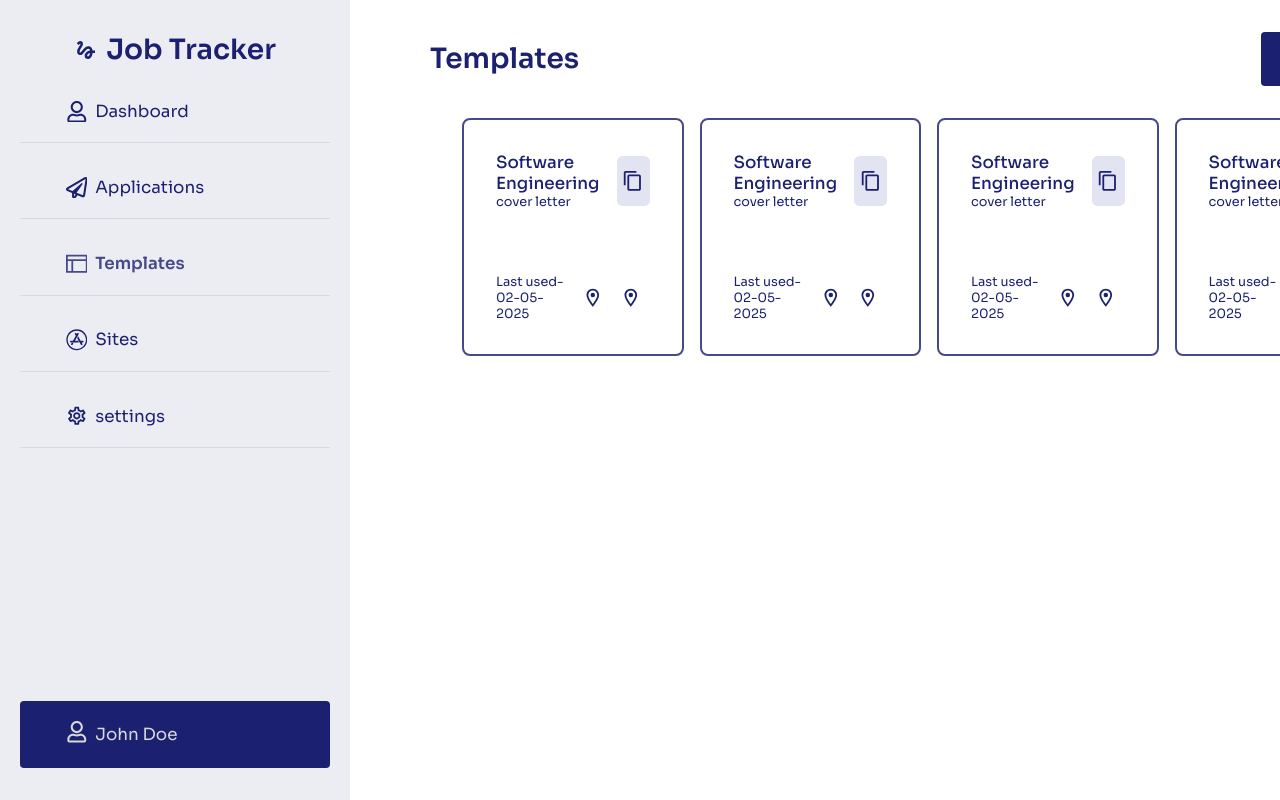
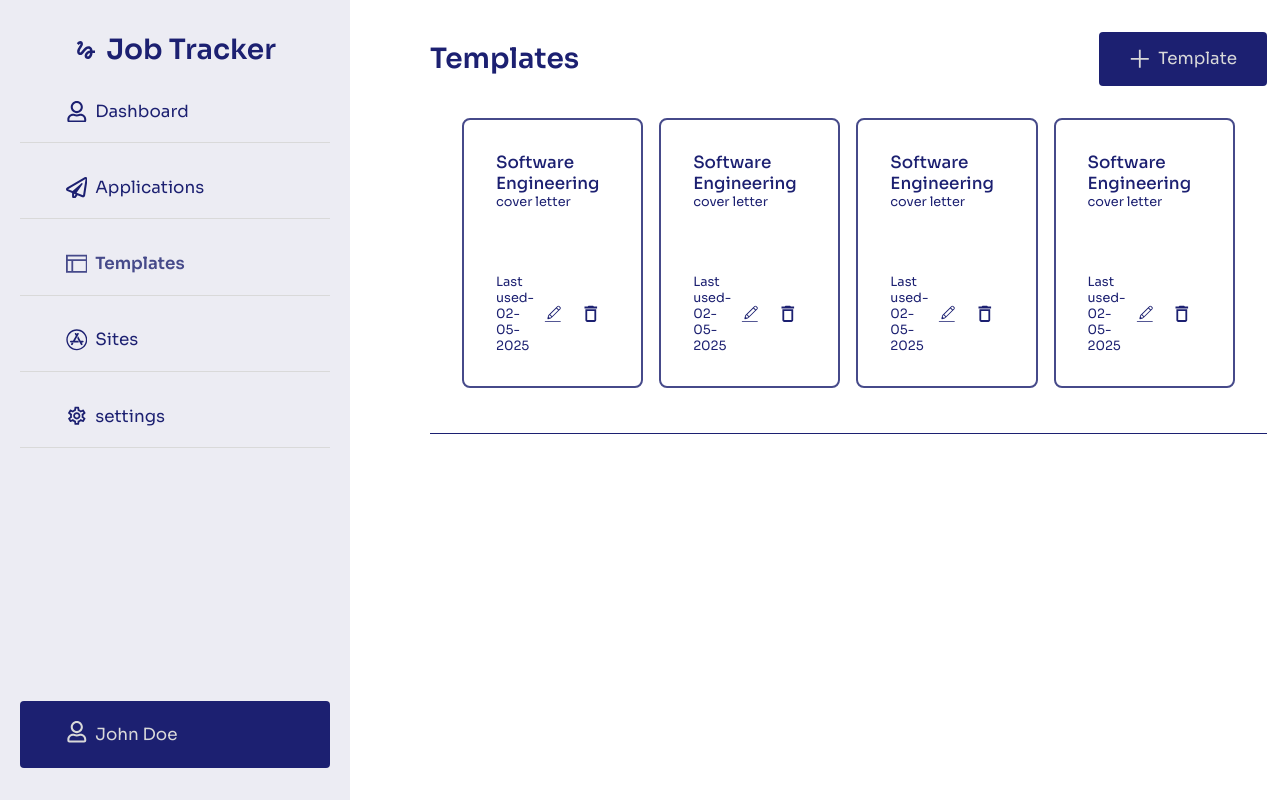
Before and after one commit to naveengitboi/jobs_tracker, a React (Vite) app: page /templates in a window 1280 px wide. Built offline with nearby package versions, Linux system fonts and the light colour scheme.

Commit message:
done all except profile

```diff
--- a/src/App.jsx
+++ b/src/App.jsx
@@ -9,6 +9,7 @@ import Template from './pages/Template'
 import AddTemplate from './forms/AddTemplate'
 import Sites from './pages/Sites'
 import AddApplication from './forms/AddApplication'
+import EditProfile from './forms/EditProfile'
 function App() {
   const [count, setCount] = useState(0)
 
@@ -25,6 +26,7 @@ function App() {
           <Route  path="/sites" element={<Sites/>}/>
           <Route  path="/new_application" element={<AddApplication/>}/>
           <Route  path="/new_template" element={<AddTemplate/>}/>
+          <Route  path="/edit_profile" element={<EditProfile/>}/>
         </Routes>
       </div>
     </div>
--- a/src/assets/icons.js
+++ b/src/assets/icons.js
@@ -1,4 +1,4 @@
-import { MdOutlineDashboardCustomize, MdOutlineSettings, MdLogout, MdOutlineLogin, MdOutlineLocationOn, MdAddLink, MdGesture, MdOutlineContentCopy, MdOutlinePermPhoneMsg, MdOutlineCloudUpload, MdOutlineLink, MdWorkOutline, MdOutlineEditCalendar, MdOutlineAttachMoney } from "react-icons/md";
+import { MdOutlineDashboardCustomize, MdOutlineSettings, MdLogout, MdOutlineLogin, MdOutlineLocationOn, MdAddLink, MdGesture, MdOutlineContentCopy, MdOutlinePermPhoneMsg, MdOutlineCloudUpload, MdOutlineLink, MdWorkOutline, MdOutlineEditCalendar, MdOutlineAttachMoney, MdOutlineDelete } from "react-icons/md";
 import { GrTemplate, GrAdd } from "react-icons/gr";
 import { FaRegUser, FaRegPaperPlane, FaAppStore } from "react-icons/fa";
 import { CiEdit, CiLinkedin, CiCircleInfo, CiFilter, CiSearch, CiCalendar } from "react-icons/ci";
@@ -53,7 +53,8 @@ const icons = {
         "portal":GiCobweb,
         "jobType": TbClockQuestion,
         "money":MdOutlineAttachMoney,
-        "role":GoCodespaces
+        "role":GoCodespaces,
+        "delete":MdOutlineDelete
     }
 
 
--- a/src/components/TemplateCard.jsx
+++ b/src/components/TemplateCard.jsx
@@ -18,10 +18,10 @@ function TemplateCard() {
             <p>Last used- 02-05-2025</p>
             <div className="templateLogo">
                 <div>
-                    {<icons.user.location/>}
+                    {<icons.general.edit/>}
                 </div>
                 <div>
-                    {<icons.user.location/>}
+                    {<icons.general.delete/>}
                 </div>
             </div>
         </div>
--- /dev/null
+++ b/src/forms/EditProfile.jsx
@@ -0,0 +1,9 @@
+import React from 'react'
+
+function EditProfile() {
+  return (
+    <div className=""></div>
+  )
+}
+
+export default EditProfile
--- a/src/pages/Applications.jsx
+++ b/src/pages/Applications.jsx
@@ -6,7 +6,7 @@ import ApplicationData from '../components/ApplicationData'
 function Applications() {
   return (
     <div className='pageContainer'>
-      <PageHeader pageTitle="Applications" isBtn={false} actions={{to:'/', svg: icons.general.add, label:'Application'}}  />
+      <PageHeader pageTitle="Applications" isBtn={false} actions={{to:'/new_application', svg: icons.general.add, label:'Application'}}  />
       <div className="appHeader">
         <div className=""></div>
         <div className="appActions">
--- a/src/pages/Profile.jsx
+++ b/src/pages/Profile.jsx
@@ -7,7 +7,7 @@ import icons from '../assets/icons'
 function Profile() {
     return (
         <div className='pageContainer'>
-            <PageHeader pageTitle="Profile" isBtn={false} actions={{to:'/', svg: icons.general.calender, label:'Go Home'}} />
+            <PageHeader pageTitle="Profile" isBtn={false} actions={{to:'/edit_profile', svg: icons.general.edit, label:'Edit Profile'}} />
             <div className="profileContainer">
                 <div className="profileBar">
                     <img src={profile} alt="profile" />
--- a/src/pages/Template.jsx
+++ b/src/pages/Template.jsx
@@ -12,6 +12,8 @@ function Template() {
             <TemplateCard/>
             <TemplateCard/>
         </div>
+        <div className="marginLine">
+        </div>
     </div>
   )
 }
--- a/src/styles/pages/Template.css
+++ b/src/styles/pages/Template.css
@@ -31,14 +31,19 @@
     display: flex;
     justify-content: center;
     align-items: center;
+
+
+    /* hide */
 }
 .copy
 {
     background-color: var(--color_secondary_light);
+    display: none;
     --w: 50px;
     width: var(--w);
     height: var(--w);
     border-radius: 0.35rem;
+    cursor: pointer;
 }
 .copy svg
 {
@@ -59,6 +64,12 @@
     align-items: center;
     padding: 0.5rem;
 }
+.templateLogo div:hover
+{
+    background-color: var(--color_secondary_light);
+    cursor: pointer;
+    border-radius: 0.25rem;
+}
 .templateUpdateDetails svg
 {
     margin: 0;
```
